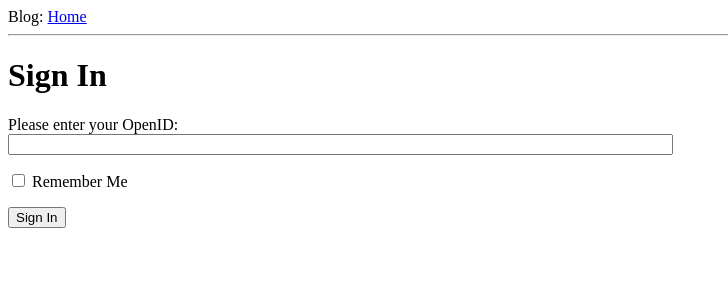
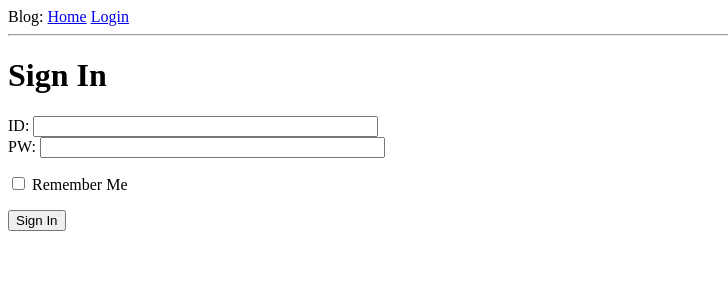
Before and after one commit to masunghoon/blog, a Flask app: page /login in a window 1280 px wide. Shown: the top 300 px of the page, without its empty margins (0-728 px from the left). Run offline with Flask 2, Linux system fonts and the light colour scheme.

Commit message:
20141001_01

```diff
--- a/app/forms.py
+++ b/app/forms.py
@@ -1,7 +1,9 @@
 from flask.ext.wtf import Form
-from wtforms import TextField, BooleanField
-from wtforms.validators import Required
+from wtforms import StringField, BooleanField, PasswordField
+from wtforms.validators import DataRequired
 
 class LoginForm(Form):
-    openid = TextField('openid', validators= [Required()])
+    # openid = TextField('openid', validators= [Required()])
+    id = StringField('id')
+    password = PasswordField('password')
     remember_me = BooleanField('remember_me', default=False)
--- a/app/templates/base.html
+++ b/app/templates/base.html
@@ -8,7 +8,7 @@
     {% endif %}
   </head>
   <body>
-    <div>Blog: <a href="/index">Home</a></div>
+    <div>Blog: <a href="/index">Home</a> <a href="/login">Login</a></div>
     <hr>
     {% with messages = get_flashed_messages() %}
     {% if messages %}
--- a/app/templates/login.html
+++ b/app/templates/login.html
@@ -6,8 +6,8 @@
 <form action="" method="post" name="login">
     {{form.hidden_tag()}}
     <p>
-        Please enter your OpenID:<br>
-        {{form.openid(size=80)}}<br>
+        ID: {{form.id(size=40)}}<br>
+        PW: {{form.password(size=40)}}<br>
     </p>
     <p>{{form.remember_me}} Remember Me</p>
     <p><input type="submit" value="Sign In"></p>
--- a/app/views.py
+++ b/app/views.py
@@ -5,7 +5,7 @@ from forms import LoginForm
 @app.route('/')
 @app.route('/index')
 def index():
-    user = { 'nickname': 'Masunghoon' } # fake user
+    user = { 'nickname': 'Guest' } # fake user
     posts = [ # fake array of posts
         {
             'author': { 'nickname': 'John' },
@@ -24,8 +24,12 @@ def index():
 
 @app.route('/login', methods = ['GET', 'POST'])
 def login():
+    user = {'id':'wr8484', 'password':'123456'}
     form = LoginForm()
     if form.validate_on_submit():
-        flash('login requested for OpenID="' + form.openid.data + '", remember_me= ' + str(form.remember_me.data))
-        return redirect('/index')
+        if user['id'] == form.id.data and user['password'] == form.password.data:
+            flash('logged in as ' + form.id.data)
+            return redirect('/index')
+        else:
+            flash('login Failed!!!!!')
     return render_template('login.html', title = 'Sign In', form = form)
--- a/config.py
+++ b/config.py
@@ -1,2 +1,2 @@
 CSRF_ENABLED = True
-SECRETE_KEY = 'you-will-never-guess'
+SECRET_KEY = 'you-will-never-guess'
```
